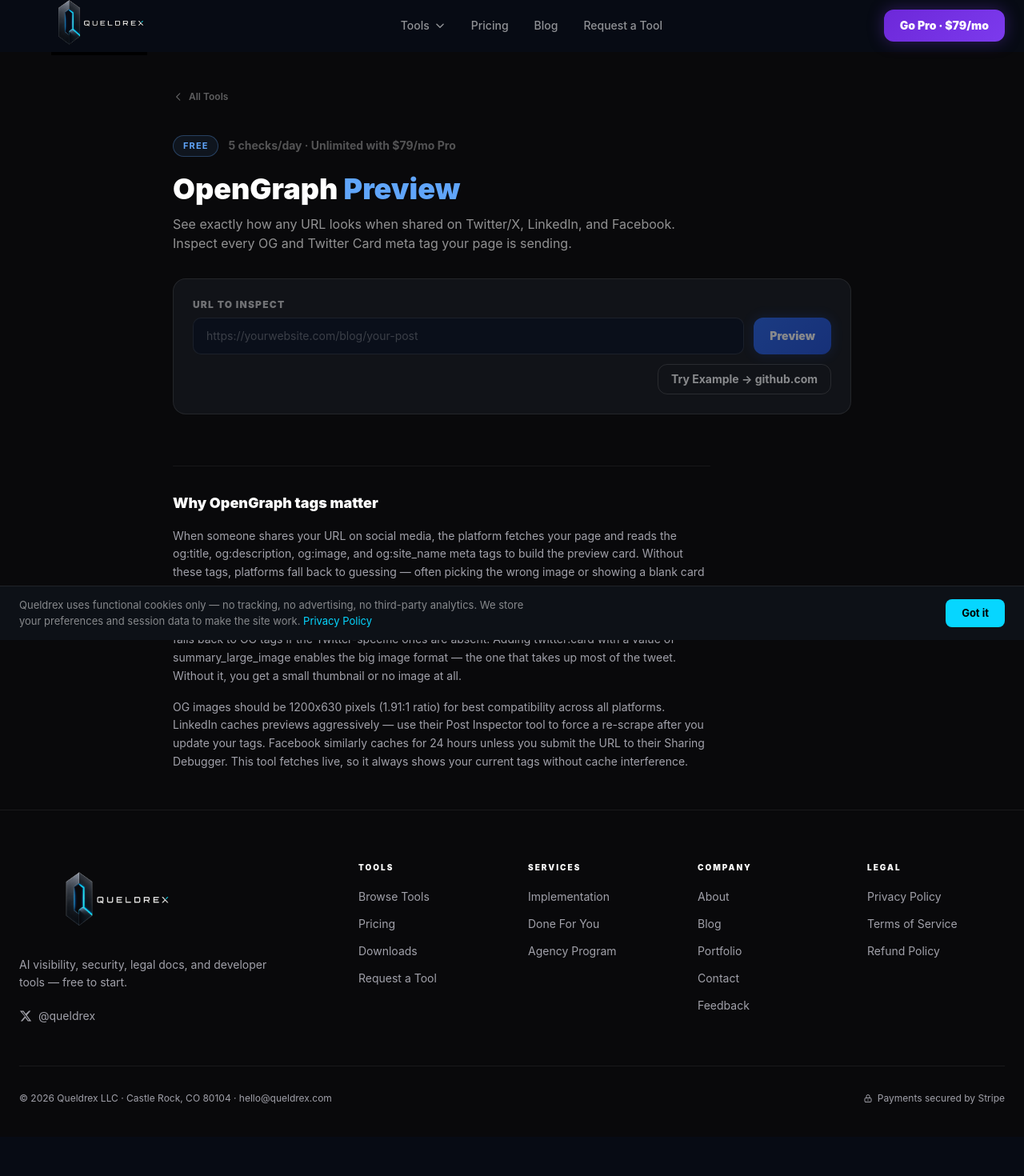
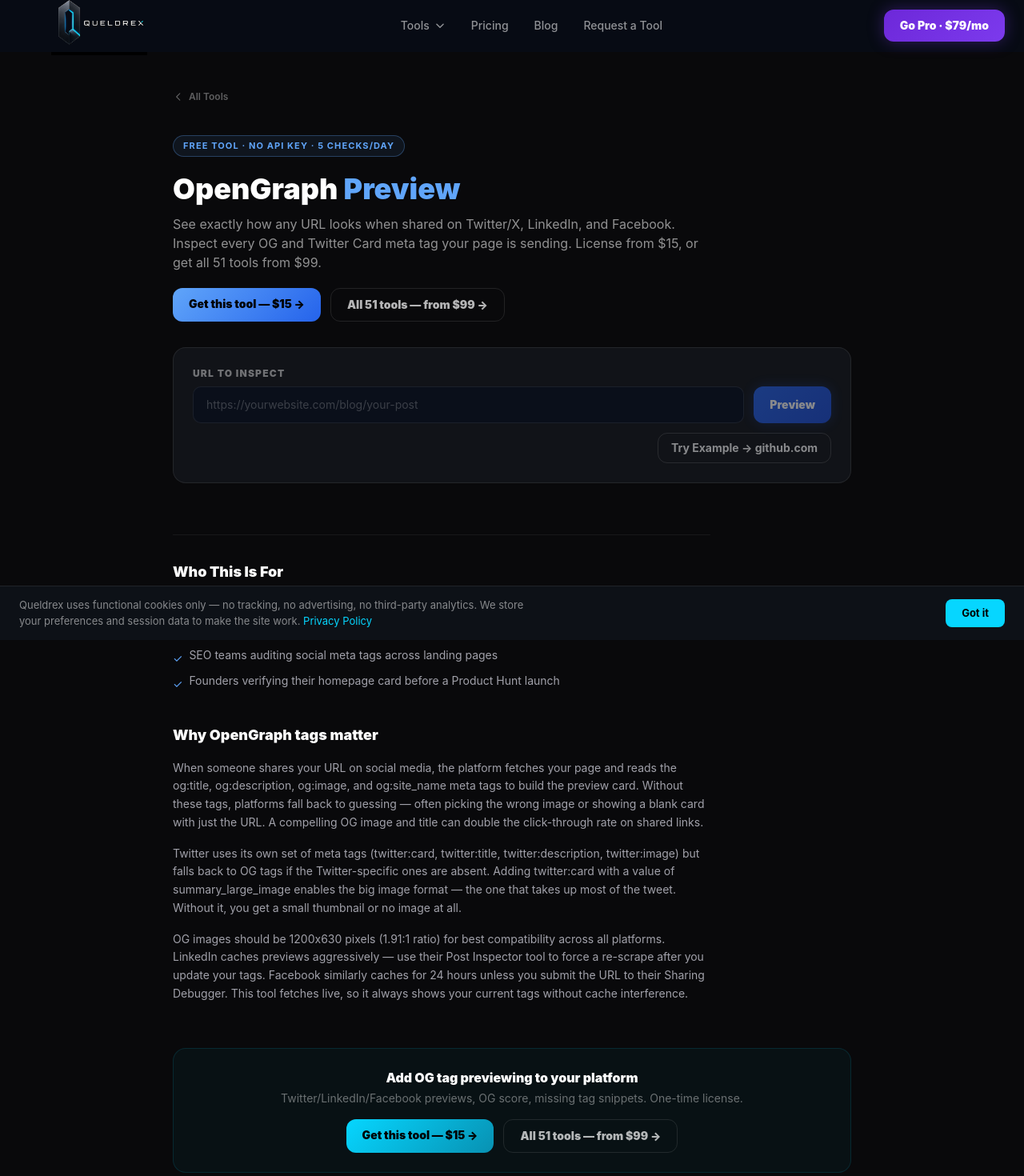
Before and after one commit to Queldrex/tools-platform, a Next.js app: page /tools/og-previewer in a window 1280 px wide. Shown: the top 1470 px of the page at 80% size. Before the commit the page ends 1421 px from the top, so only its background shows below. Built offline with nearby package versions, Linux system fonts and the light colour scheme.

Commit message:
feat: og-previewer — missing tag snippets, pricing CTAs, Who This Is For

```diff
--- a/app/tools/og-previewer/page.tsx
+++ b/app/tools/og-previewer/page.tsx
@@ -25,6 +25,16 @@ interface OGResult {
 function truncate(s: string | null, max: number) {
   if (!s) return ''
   return s.length > max ? s.slice(0, max) + '…' : s
+}
+
+function getMissingOgSnippets(result: OGResult): Array<{ tag: string; snippet: string }> {
+  const missing: Array<{ tag: string; snippet: string }> = []
+  if (!result.title) missing.push({ tag: 'og:title', snippet: '<meta property="og:title" content="Your Page Title" />' })
+  if (!result.description) missing.push({ tag: 'og:description', snippet: '<meta property="og:description" content="Your page description (120–160 chars)" />' })
+  if (!result.image) missing.push({ tag: 'og:image', snippet: '<meta property="og:image" content="https://yourdomain.com/og-image.png" />' })
+  if (!result.siteName) missing.push({ tag: 'og:site_name', snippet: '<meta property="og:site_name" content="Your Site Name" />' })
+  if (!result.twitterCard) missing.push({ tag: 'twitter:card', snippet: '<meta name="twitter:card" content="summary_large_image" />' })
+  return missing
 }
 
 function TwitterCard({ title, description, image, siteName, url }: { title: string | null; description: string | null; image: string | null; siteName: string | null; url: string }) {
@@ -114,12 +124,15 @@ export default function OGPreviewerPage() {
         </Link>
 
         <div className="flex flex-wrap items-center gap-3 mb-5">
-          <span className="text-[11px] font-bold uppercase tracking-widest px-3 py-1 rounded-full border" style={{ color: '#60a5fa', borderColor: 'rgba(96,165,250,0.3)', background: 'rgba(96,165,250,0.08)' }}>Free</span>
-          <span className="text-sm font-bold text-white/30">5 checks/day · Unlimited with $79/mo Pro</span>
+          <span className="text-[11px] font-bold uppercase tracking-widest px-3 py-1 rounded-full border" style={{ color: '#60a5fa', borderColor: 'rgba(96,165,250,0.3)', background: 'rgba(96,165,250,0.08)' }}>Free Tool · No API Key · 5 checks/day</span>
         </div>
 
         <h1 className="text-4xl font-black text-white mb-3">OpenGraph <span style={{ color: '#60a5fa' }}>Preview</span></h1>
-        <p className="text-white/55 text-base mb-8 max-w-2xl">See exactly how any URL looks when shared on Twitter/X, LinkedIn, and Facebook. Inspect every OG and Twitter Card meta tag your page is sending.</p>
+        <p className="text-white/55 text-base mb-5 max-w-2xl">See exactly how any URL looks when shared on Twitter/X, LinkedIn, and Facebook. Inspect every OG and Twitter Card meta tag your page is sending. License from $15, or get all 51 tools from $99.</p>
+        <div className="flex gap-3 flex-wrap mb-8">
+          <Link href="/pricing" className="px-5 py-2.5 rounded-xl text-sm font-black text-black" style={{ background: 'linear-gradient(135deg,#60a5fa,#2563eb)' }}>Get this tool — $15 →</Link>
+          <Link href="/pricing" className="px-5 py-2.5 rounded-xl text-sm font-black border text-white/70" style={{ borderColor: 'rgba(255,255,255,0.1)' }}>All 51 tools — from $99 →</Link>
+        </div>
 
         <div className="rounded-2xl border p-6 mb-6" style={{ background: '#111318', borderColor: 'rgba(255,255,255,0.08)' }}>
           <label className="block text-xs font-black uppercase tracking-widest text-white/40 mb-2">URL to inspect</label>
@@ -181,6 +194,25 @@ export default function OGPreviewerPage() {
               <FacebookCard title={result.title} description={result.description} image={result.image} siteName={result.siteName} url={result.url} />
             </div>
 
+            {/* Missing tags */}
+            {getMissingOgSnippets(result).length > 0 && (
+              <div className="rounded-xl border p-4" style={{ background: '#0d1117', borderColor: 'rgba(248,113,113,0.2)' }}>
+                <p className="text-[10px] font-black uppercase tracking-widest text-red-400/70 mb-3">Missing tags — add these to your &lt;head&gt;</p>
+                <div className="space-y-2">
+                  {getMissingOgSnippets(result).map(m => (
+                    <div key={m.tag} className="flex items-start gap-2">
+                      <code className="flex-1 text-[11px] font-mono text-white/40 break-all leading-relaxed">{m.snippet}</code>
+                      <button onClick={() => navigator.clipboard.writeText(m.snippet)}
+                        className="text-[10px] font-bold px-2 py-1 rounded flex-shrink-0 mt-0.5"
+                        style={{ background: 'rgba(248,113,113,0.08)', color: '#f87171' }}>
+                        Copy
+                      </button>
+                    </div>
+                  ))}
+                </div>
+              </div>
+            )}
+
             {/* Raw tags */}
             <div>
               <button onClick={() => setShowRaw(v => !v)} className="text-xs font-black uppercase tracking-widest flex items-center gap-2 mb-3" style={{ color: '#A1A1AA' }}>
@@ -212,11 +244,33 @@ export default function OGPreviewerPage() {
         )}
 
         <section className="mt-16 pt-8 border-t max-w-2xl" style={{ borderColor: 'rgba(255,255,255,0.06)' }}>
+          <h2 className="text-lg font-black text-white mb-4">Who This Is For</h2>
+          <ul className="space-y-2 mb-10">
+            {[
+              'Developers checking how shared links appear on Twitter/X, LinkedIn, and Facebook',
+              'Content marketers ensuring og:image is set before a campaign launch',
+              'SEO teams auditing social meta tags across landing pages',
+              'Founders verifying their homepage card before a Product Hunt launch',
+            ].map(item => (
+              <li key={item} className="flex items-start gap-2 text-sm" style={{ color: '#A1A1AA' }}>
+                <span className="mt-1 flex-shrink-0" style={{ color: '#60a5fa' }}>✓</span>{item}
+              </li>
+            ))}
+          </ul>
+
           <h2 className="text-lg font-black text-white mb-4">Why OpenGraph tags matter</h2>
           <p className="text-sm leading-relaxed mb-4" style={{ color: '#A1A1AA' }}>When someone shares your URL on social media, the platform fetches your page and reads the og:title, og:description, og:image, and og:site_name meta tags to build the preview card. Without these tags, platforms fall back to guessing — often picking the wrong image or showing a blank card with just the URL. A compelling OG image and title can double the click-through rate on shared links.</p>
           <p className="text-sm leading-relaxed mb-4" style={{ color: '#A1A1AA' }}>Twitter uses its own set of meta tags (twitter:card, twitter:title, twitter:description, twitter:image) but falls back to OG tags if the Twitter-specific ones are absent. Adding twitter:card with a value of summary_large_image enables the big image format — the one that takes up most of the tweet. Without it, you get a small thumbnail or no image at all.</p>
           <p className="text-sm leading-relaxed" style={{ color: '#A1A1AA' }}>OG images should be 1200x630 pixels (1.91:1 ratio) for best compatibility across all platforms. LinkedIn caches previews aggressively — use their Post Inspector tool to force a re-scrape after you update your tags. Facebook similarly caches for 24 hours unless you submit the URL to their Sharing Debugger. This tool fetches live, so it always shows your current tags without cache interference.</p>
         </section>
+        <div className="mt-14 rounded-2xl border p-6 text-center" style={{ background: 'rgba(6,214,255,0.04)', borderColor: 'rgba(6,214,255,0.12)' }}>
+          <p className="text-white font-black mb-1">Add OG tag previewing to your platform</p>
+          <p className="text-white/40 text-sm mb-4">Twitter/LinkedIn/Facebook previews, OG score, missing tag snippets. One-time license.</p>
+          <div className="flex gap-3 justify-center flex-wrap">
+            <Link href="/pricing" className="px-5 py-2.5 rounded-xl text-sm font-black text-black" style={{ background: 'linear-gradient(135deg,#06d6ff,#0891b2)' }}>Get this tool — $15 →</Link>
+            <Link href="/pricing" className="px-5 py-2.5 rounded-xl text-sm font-black border text-white/70" style={{ borderColor: 'rgba(255,255,255,0.1)' }}>All 51 tools — from $99 →</Link>
+          </div>
+        </div>
       </main>
       <Footer />
     </div>
```
